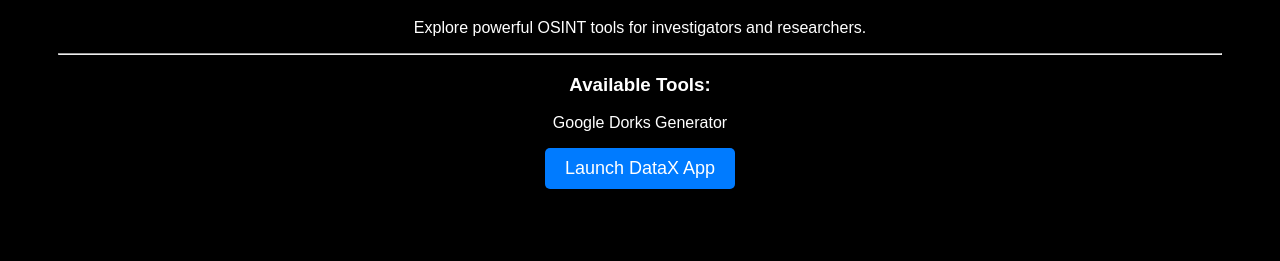
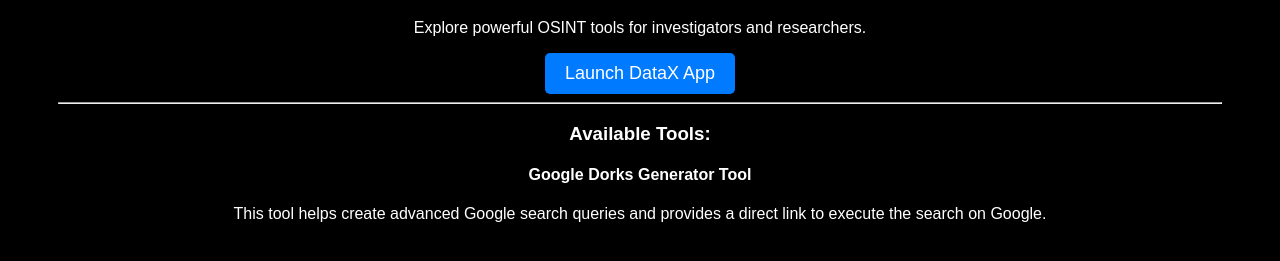
Before and after one commit to zydmohd/datax-en, a plain HTML site: page index.html in a window 1280 px wide. Shown: the part 293-554 px from the top of the page. Drawn offline with Linux system fonts and the light colour scheme.

Commit message:
Update index.html

```diff
--- a/index.html
+++ b/index.html
@@ -3,7 +3,13 @@
 <head>
     <meta charset="UTF-8">
     <meta name="viewport" content="width=device-width, initial-scale=1.0">
-    <meta name="description" content="DataX - OSINT Tools for Investigators and Researchers">
+    <meta name="description" content="DataX - OSINT Tools for Investigators and Researchers. Explore various tools for OSINT data collection, reconnaissance, and advanced search queries.">
+    <meta name="keywords" content="OSINT, investigative tools, research tools, data collection, Google Dorks, search queries, reconnaissance, cybersecurity">
+    <meta name="author" content="DataX">
+    <meta property="og:title" content="DataX - OSINT Tools">
+    <meta property="og:description" content="Explore powerful OSINT tools for investigators and researchers. Build advanced search queries, collect data, and enhance your research with DataX.">
+    <meta property="og:image" content="datax_white_bg.png"> <!-- Replace with the URL to your logo image -->
+    <meta property="og:url" content="https://datax-en.imdadintl.org">
     <title>DataX - OSINT Tools</title>
     <style>
         body {
@@ -38,14 +44,17 @@
 
     <h1>Welcome to DataX</h1>
     <p>Explore powerful OSINT tools for investigators and researchers.</p>
+
+
+    <!-- Button updated to point to the new URL -->
+    <a class="btn" href="https://app.datax-en.imdadintl.org/" target="_blank">Launch DataX App</a>
     <!-- Horizontal line -->
     <hr>
 
     <!-- Available tools section -->
     <h3>Available Tools:</h3>
-    <p>Google Dorks Generator</p>
+    <h4>Google Dorks Generator Tool</h4>
+    <p>This tool helps create advanced Google search queries and provides a direct link to execute the search on Google.</p>
 
-    <!-- Button updated to point to the new URL -->
-    <a class="btn" href="https://app.datax-en.imdadintl.org/" target="_blank">Launch DataX App</a>
 </body>
 </html>
```
